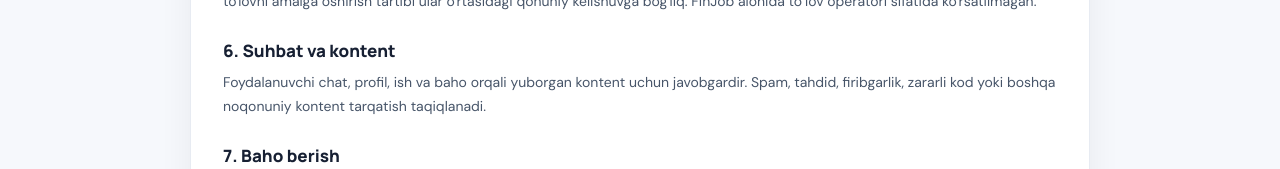
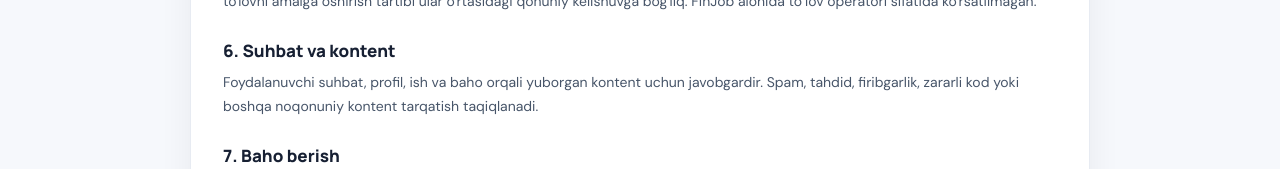
Before and after one commit to XudayberganovAllanazar1211/Job-Application-Loyiha, a React (Vite) app in the folder frontend/: page /terms in a window 1280 px wide. Shown: the part 744-913 px from the top of the page. Built offline with nearby package versions, Linux system fonts and the light colour scheme; no server answers.

Commit message:
Polish final Uzbek localization and restore identifiers

```diff
--- a/frontend/src/pages/Terms.jsx
+++ b/frontend/src/pages/Terms.jsx
@@ -30,7 +30,7 @@ export default function Terms() {
                     <p>FinJobning hozirgi versiyasida ko'rsatilgan narx/valyuta ma'lumotlari ish shartlarini ifodalaydi. Foydalanuvchilar o'rtasida haqiqiy to'lovni amalga oshirish tartibi ular o'rtasidagi qonuniy kelishuvga bog'liq. FinJob alohida to‘lov operatori sifatida ko'rsatilmagan.</p>
 
                     <h2>6. Suhbat va kontent</h2>
-                    <p>Foydalanuvchi chat, profil, ish va baho orqali yuborgan kontent uchun javobgardir. Spam, tahdid, firibgarlik, zararli kod yoki boshqa noqonuniy kontent tarqatish taqiqlanadi.</p>
+                    <p>Foydalanuvchi suhbat, profil, ish va baho orqali yuborgan kontent uchun javobgardir. Spam, tahdid, firibgarlik, zararli kod yoki boshqa noqonuniy kontent tarqatish taqiqlanadi.</p>
 
                     <h2>7. Baho berish</h2>
                     <p>Baholash haqiqiy ish tajribasini adolatli aks ettirishi kerak. Soxta, manipulyativ yoki qasos sifatidagi baholardan foydalanmaslik kerak.</p>
```
